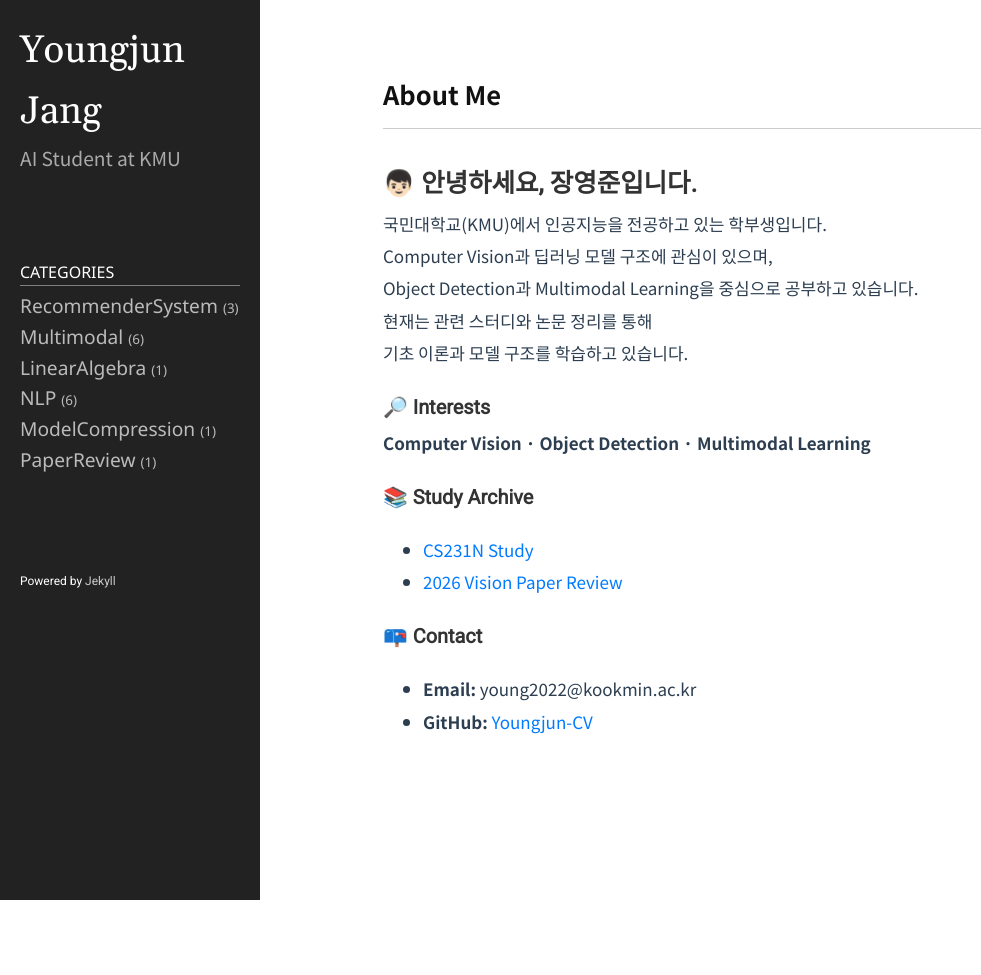
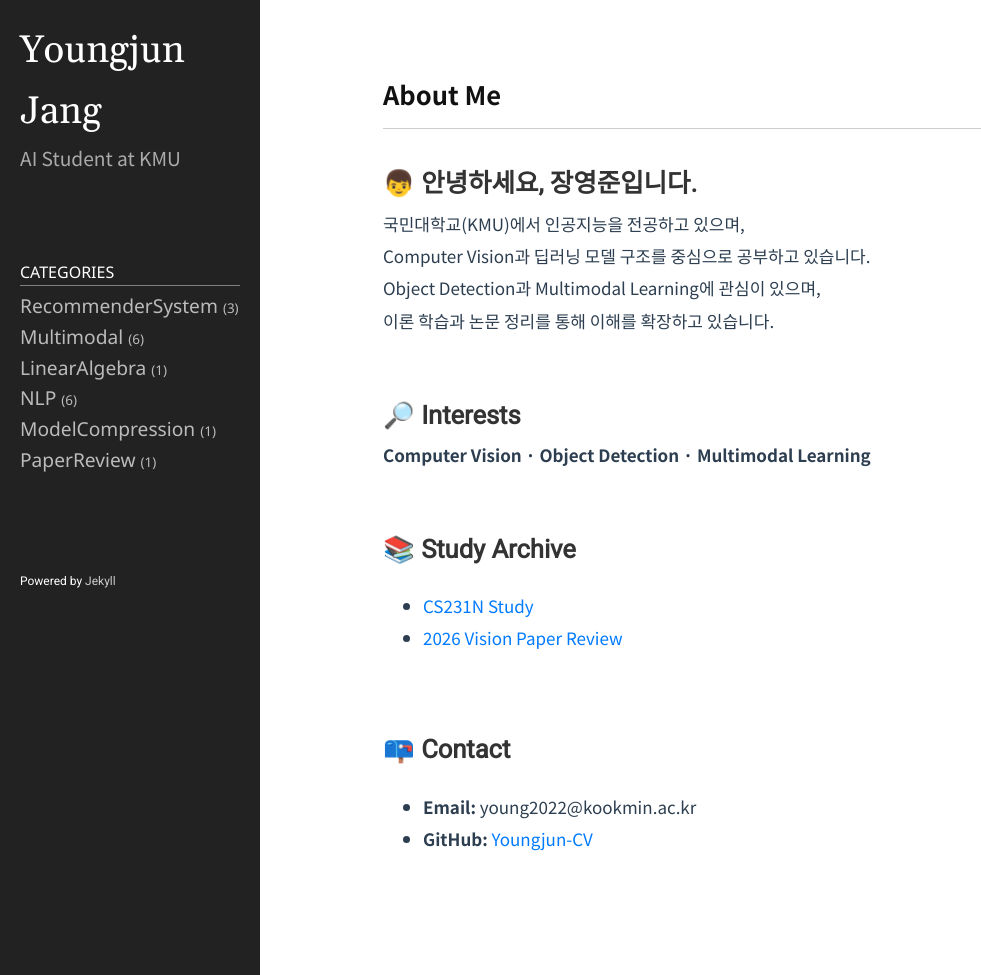
Before and after one commit to Youngjun-CV/Youngjun-CV.github.io, a Jekyll site: the page built from index.md, in a window 1280 px wide. Shown: the whole page, without its empty margins (0-981 px from the left). Built offline with Jekyll 4.4.1, drawn with Linux system fonts in a browser that asks for light colours; before the commit the page ends 900 px from its top, so only the background shows below that.

Commit message:
Update index.md

```diff
--- a/index.md
+++ b/index.md
@@ -6,25 +6,27 @@ redirect_from:
   - /about/
 ---
 
-# 👦🏻 안녕하세요, 장영준입니다.
+# 👦 안녕하세요, 장영준입니다.
 
-국민대학교(KMU)에서 인공지능을 전공하고 있는 학부생입니다.
-Computer Vision과 딥러닝 모델 구조에 관심이 있으며,
-Object Detection과 Multimodal Learning을 중심으로 공부하고 있습니다.
+국민대학교(KMU)에서 인공지능을 전공하고 있으며,
+Computer Vision과 딥러닝 모델 구조를 중심으로 공부하고 있습니다.<br>
 
-현재는 관련 스터디와 논문 정리를 통해
-기초 이론과 모델 구조를 학습하고 있습니다.
+Object Detection과 Multimodal Learning에 관심이 있으며,
+이론 학습과 논문 정리를 통해 이해를 확장하고 있습니다.
 
+<br>
 
-### 🔎 Interests
+## 🔎 Interests
 **Computer Vision · Object Detection · Multimodal Learning**
 
+<br>
 
-### 📚 Study Archive
+## 📚 Study Archive
 - [CS231N Study](https://sepia-bugle-7b8.notion.site/CS231N-336dc5e68e128026bc93f770f1f8496b)
 - [2026 Vision Paper Review](https://sepia-bugle-7b8.notion.site/2026-Vision-ebcdc5e68e1282ff8a5f01867dd41407)
 
+<br>
 
-### 📪 Contact
+## 📪 Contact
 * **Email:** young2022@kookmin.ac.kr
 * **GitHub:** [Youngjun-CV](https://github.com/Youngjun-CV)
```
